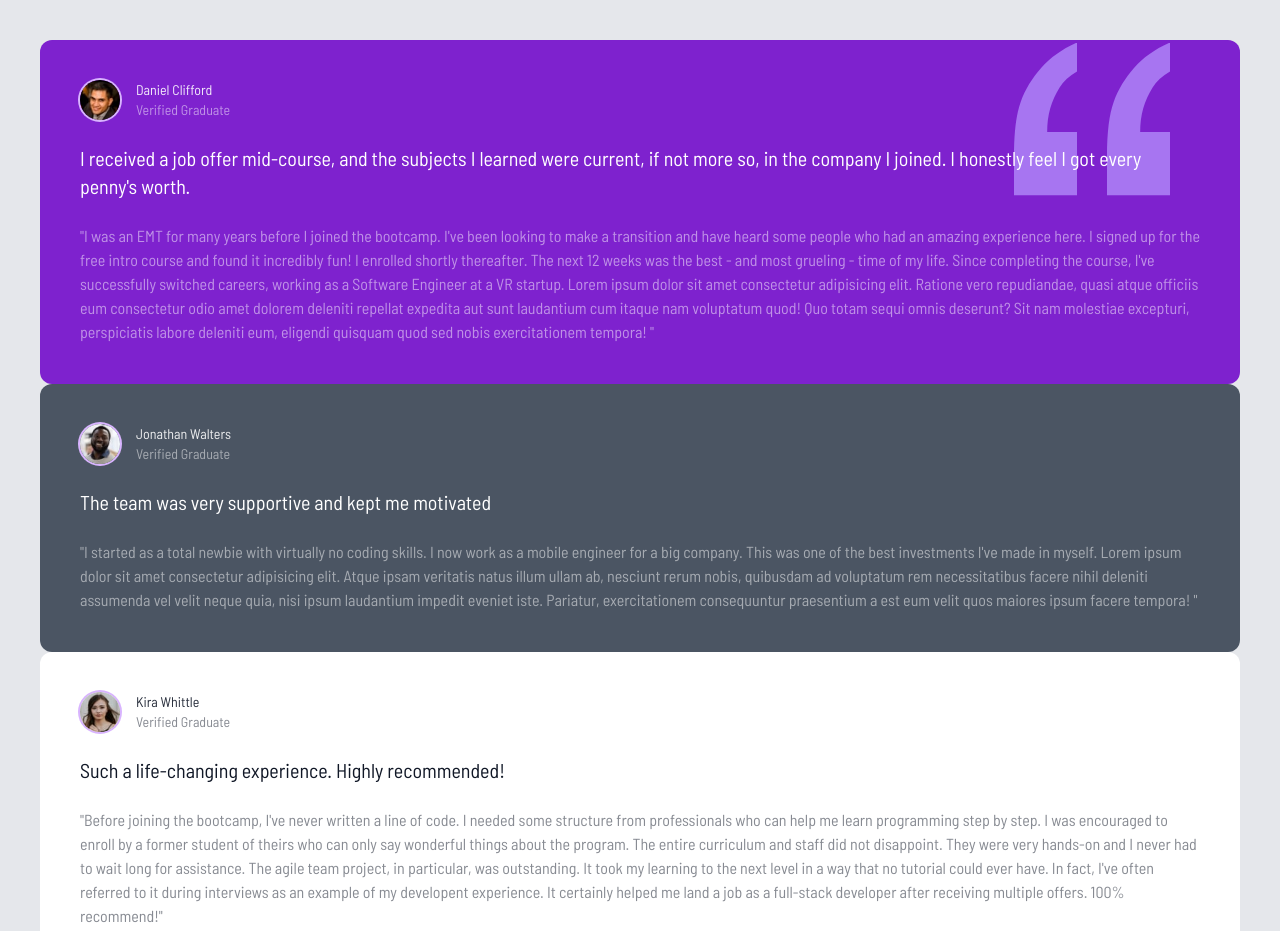
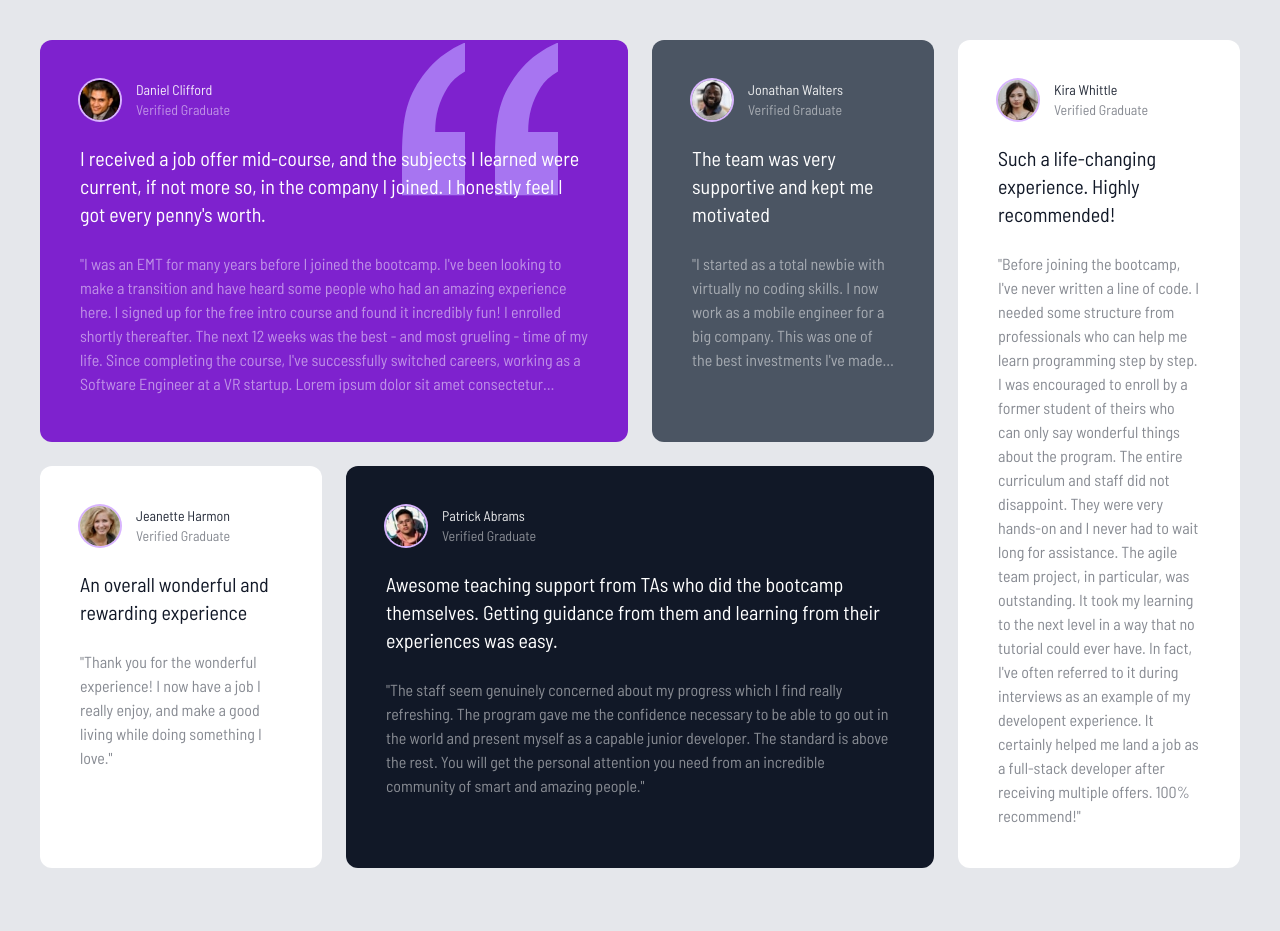
Before and after one commit to Sandunrmst/tailwind-revamp, a website: page 04/index.html in a window 1280 px wide. Shown: the top 931 px of the page. After the commit the page ends 908 px from the top, so only its background shows below. Drawn offline with Linux system fonts and the light colour scheme.

Commit message:
make grid and set row-span

```diff
--- a/04/index.html
+++ b/04/index.html
@@ -16,9 +16,11 @@
     <!--Global Container-->
     <div class="container mx-auto max-w-7xl p-2 md:p-10">
       <!--Grid Container-->
-      <div class="text-white">
+      <div
+        class="grid gap-6 grid-cols-1 md:grid-cols-4 md:grid-rows-2 text-white"
+      >
         <!--Box 1-->
-        <div class="relative p-10 rounded-xl bg-purple-700">
+        <div class="relative p-10 rounded-xl bg-purple-700 md:col-span-2">
           <!--Quote Image-->
           <img
             src="src/images/bg-pattern-quotation.svg"
```
Also changed, not shown: 04/src/css/style.css.
